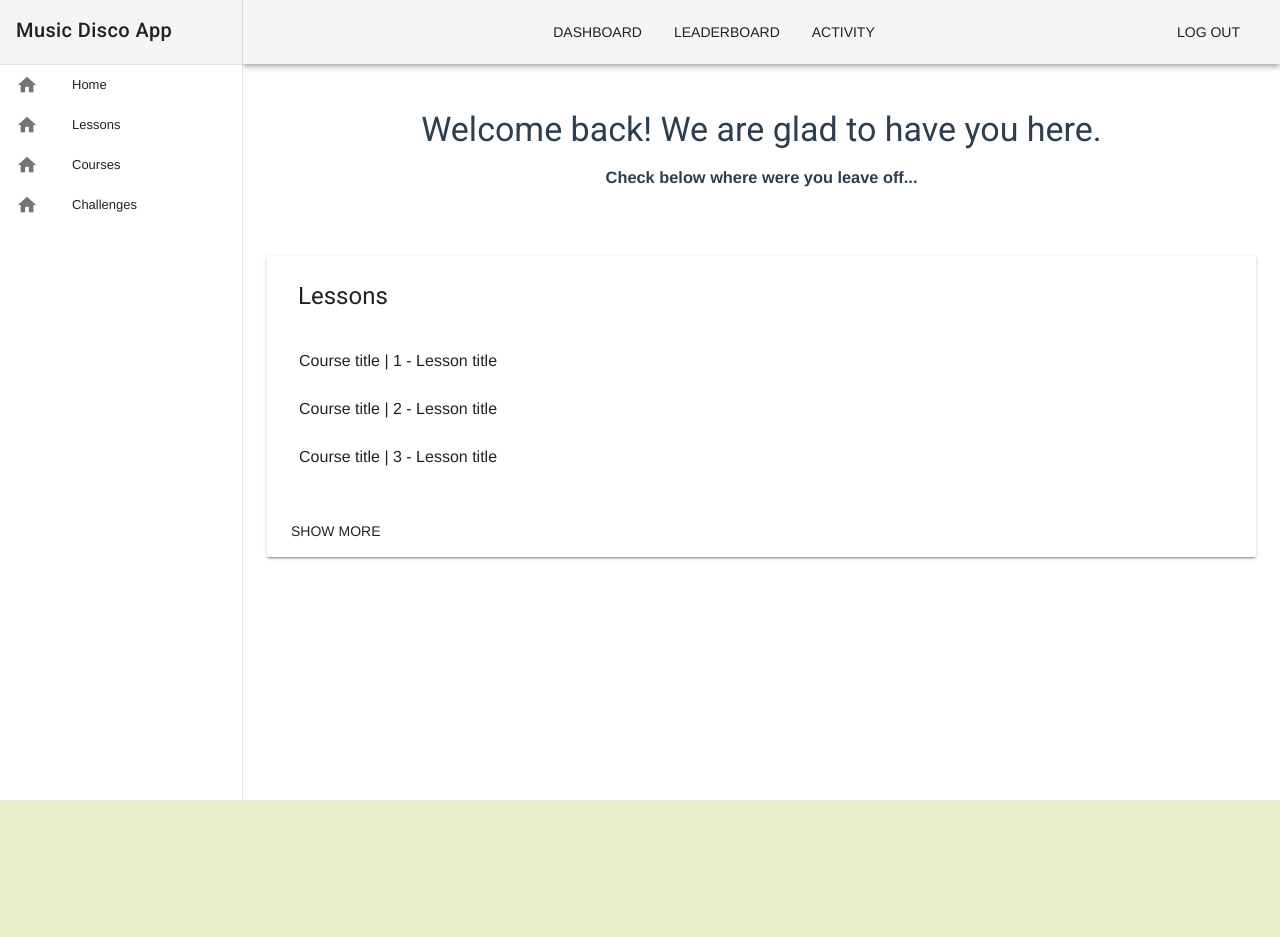
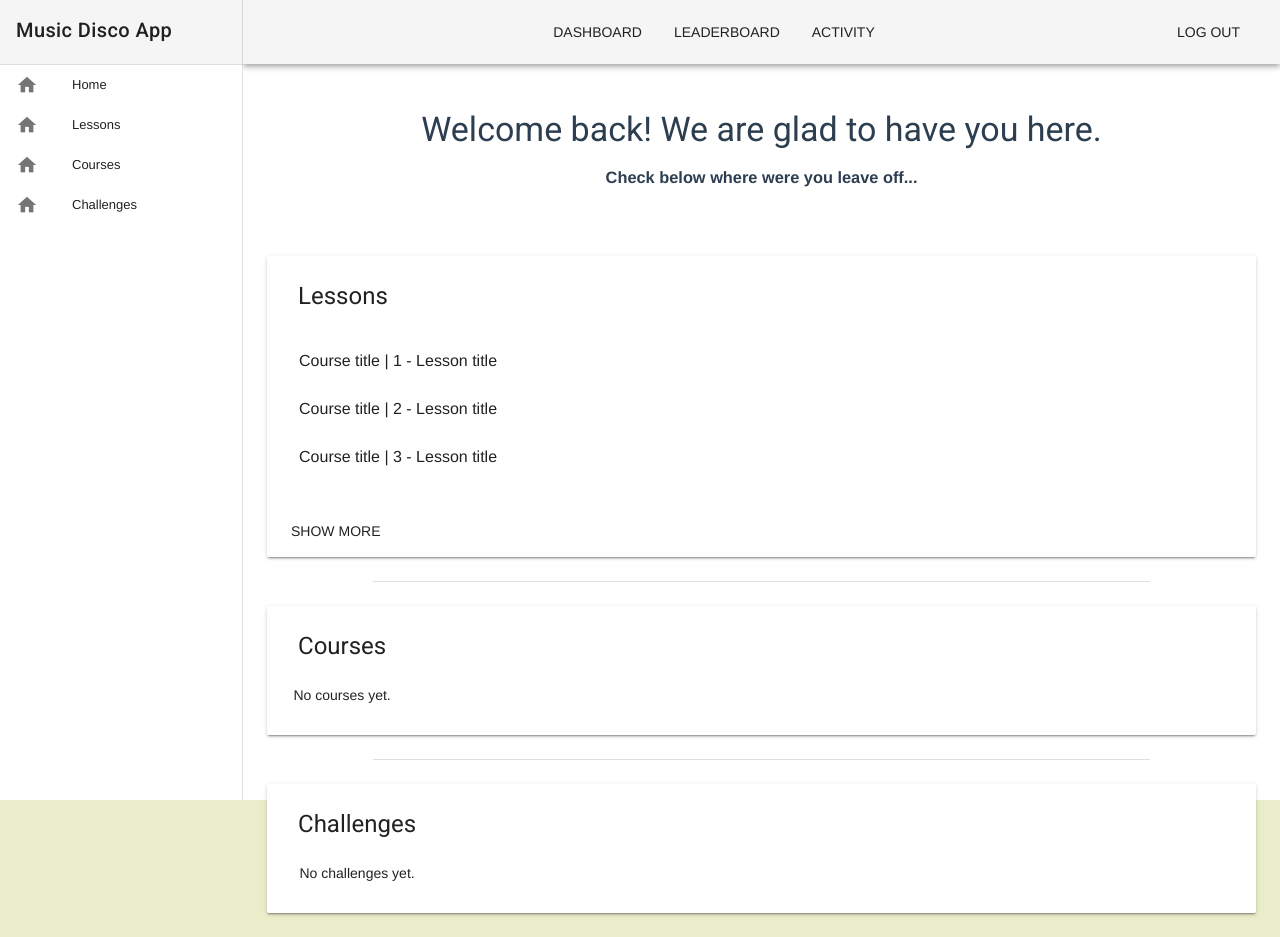
Before and after one commit to vvanovac/music-disco-app-client, a Vue app: page /#/ in a window 1280 px wide. Before the commit the page ends 800 px from the top, so only its background shows below. Built offline with nearby package versions, Linux system fonts and the light colour scheme; no server answers.

Commit message:
adding home challenges and courses components

```diff
--- /dev/null
+++ b/src/components/Home.challenges.vue
@@ -0,0 +1,29 @@
+<template>
+  <v-container fill-height>
+    <v-layout align-left>
+      <v-flex>
+        <v-card>
+          <v-card-title primary-title>
+            <div>
+              <h3 class="headline mb-0">Challenges</h3>
+              <p>No challenges yet.</p>
+            </div>
+          </v-card-title>
+        </v-card>
+      </v-flex>
+    </v-layout>
+  </v-container>
+</template>
+
+<script>
+export default {
+  name: "Home.challenges"
+}
+</script>
+
+<style scoped>
+.headline {
+  padding: 0 15px 25px;
+  text-align: left;
+}
+</style>
--- /dev/null
+++ b/src/components/Home.courses.vue
@@ -0,0 +1,29 @@
+<template>
+  <v-container fill-height>
+    <v-layout align-left>
+      <v-flex>
+        <v-card>
+          <v-card-title primary-title>
+            <div>
+              <h3 class="headline mb-0">Courses</h3>
+              <p>No courses yet.</p>
+            </div>
+          </v-card-title>
+        </v-card>
+      </v-flex>
+    </v-layout>
+  </v-container>
+</template>
+
+<script>
+export default {
+  name: "Home.courses"
+}
+</script>
+
+<style scoped>
+.headline {
+  padding: 0 15px 25px;
+  text-align: left;
+}
+</style>
--- a/src/components/Home.lessons.vue
+++ b/src/components/Home.lessons.vue
@@ -13,7 +13,9 @@
                     :key="item.title"
                 >
                   <v-list-tile-content>
-                    <v-list-tile-title>{{ item.courseTitle }} | {{ item.lessonNumber }} - {{ item.lessonTitle }}</v-list-tile-title>
+                    <v-list-tile-title>
+                      {{ item.courseTitle }} | {{ item.lessonNumber }} - {{ item.lessonTitle }}
+                    </v-list-tile-title>
                   </v-list-tile-content>
                 </v-list-tile>
               </v-list>
--- a/src/pages/Home.vue
+++ b/src/pages/Home.vue
@@ -3,6 +3,10 @@
     <home-navbar/>
     <welcome-message class="welcome-message"/>
     <home-lessons class="lessons"></home-lessons>
+    <v-divider class="divider"></v-divider>
+    <home-courses></home-courses>
+    <v-divider class="divider"></v-divider>
+    <home-challenges></home-challenges>
   </div>
 </template>
 
@@ -10,6 +14,8 @@
 import HomeNavbar from '@/components/Home.navbar'
 import WelcomeMessage from '@/components/Home.welcome.message'
 import HomeLessons from '@/components/Home.lessons'
+import HomeCourses from '@/components/Home.courses'
+import HomeChallenges from '@/components/Home.challenges'
 
 export default {
   name: 'Home',
@@ -17,6 +23,8 @@ export default {
     HomeNavbar,
     WelcomeMessage,
     HomeLessons,
+    HomeCourses,
+    HomeChallenges
   },
 }
 </script>
@@ -29,4 +37,9 @@ export default {
 .lessons {
   margin: 2% auto auto;
 }
+
+.divider {
+  width: 75%;
+  margin: auto;
+}
 </style>
```
